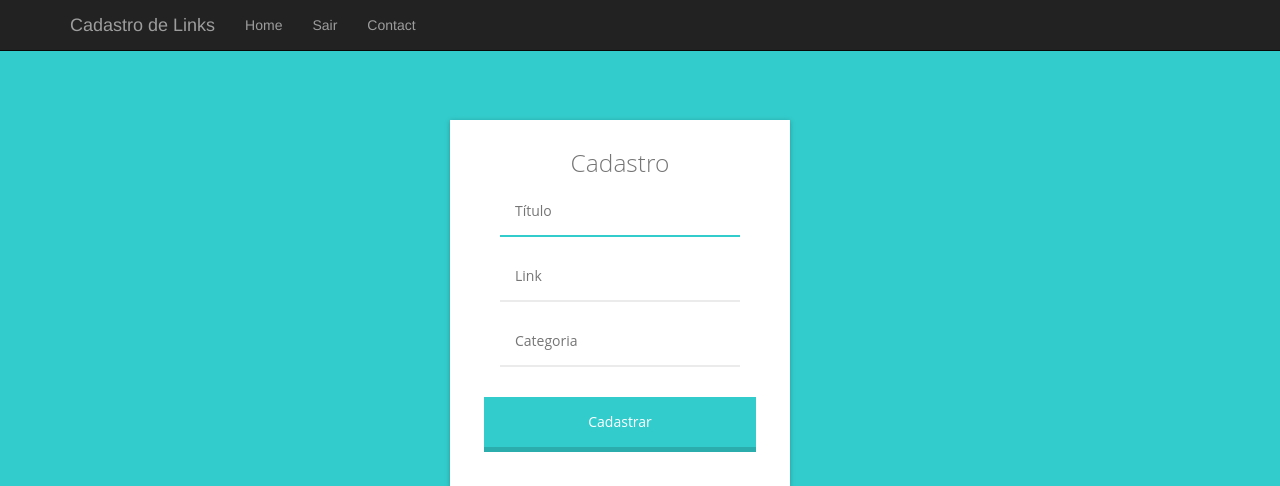
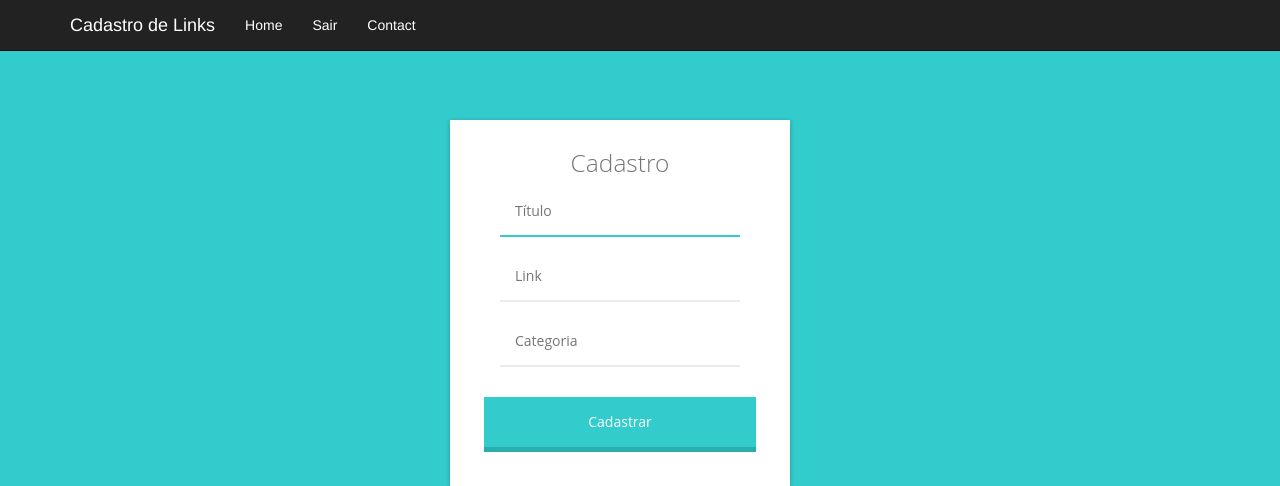
Before and after one commit to lucasmsdal/projetojera, a PHP site: page /linkForm.php in a window 1280 px wide. Shown: the top 486 px of the page. Run offline with PHP 8.4, Linux system fonts and the light colour scheme; some libraries are stand-ins or nearby versions.

Commit message:
Modifiquei o CSS da Barra superior, onde alterei a cor da letra e a borda

```diff
--- a/linkform.css
+++ b/linkform.css
@@ -14,6 +14,12 @@ body {
   display: -webkit-flex;
   display: flex;
   height: 100%;
+}
+.navbar-inverse .navbar-brand {
+    color: white;
+}
+.navbar-inverse .navbar-nav>li>a {
+    color: white;
 }
 
 #logbox {
```
